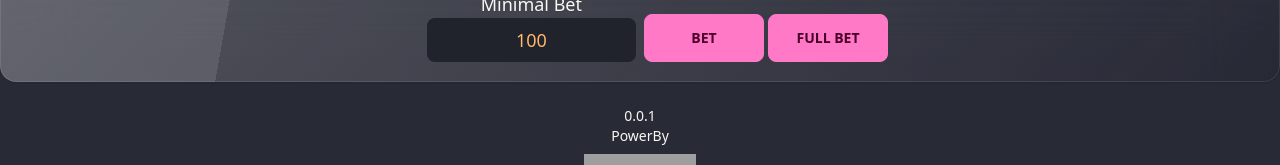
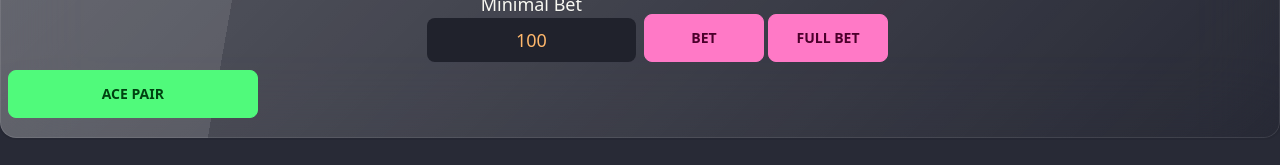
Before and after one commit to nikitamirzani323/BTANGKAS_CLIENT_GAME, a Svelte app in the folder frontend/: page / in a window 1280 px wide. Shown: the part 739-904 px from the top of the page. Built offline with nearby package versions, Linux system fonts and the light colour scheme; grey boxes are pictures that could not be loaded.

Commit message:
update button ace pair

```diff
--- a/frontend/src/App.svelte
+++ b/frontend/src/App.svelte
@@ -306,51 +306,7 @@
       factory_click("DEAL")
 
 	};
-  function hitung(arr_id,arr_val){
-    // let flag_royalflush = false
-    // let flag_fiveofkind = false
-    // let flag_straight_flush = false
-    // let flag_fourofkind = false
-    // let flag_fullhouse = false
-    // let flag_flush = false
-    // let flag_straight = false
-    // let flag_threeofkind = false
-    // let flag_twopair = false
-
-    // flag_royalflush = royal_flush(arr_id)
-    // if(!flag_royalflush){
-    //   flag_fiveofkind = five_kind(arr_id)
-    //   if(!flag_fiveofkind){
-    //     flag_straight_flush = straight_flush(arr_id)
-    //     if(!flag_straight_flush){
-    //       flag_fourofkind = fourofkind(arr_id,arr_val)
-    //       if(!flag_fourofkind){
-    //         flag_fullhouse = fullhouse(arr_id,arr_val)
-    //         if(!flag_fullhouse){
-    //           flag_flush = flush(arr_id,arr_val)
-    //           if(!flag_flush){
-    //             flag_straight = straight(arr_id)
-    //             if(!flag_straight){
-    //               flag_threeofkind = threeofkind(arr_id)
-    //               if(!flag_threeofkind){
-    //                 flag_twopair = twopair(arr_id,arr_val)
-    //                 if(!flag_twopair){
-    //                   acepair(arr_id)
-    //                 }
-    //               }
-    //             }
-    //           }
-    //         }
-    //       }
-    //     }
-    //   }
-    // }
-    // if(flag_win){
-    //   sound = 0;
-    //   win[sound].play();
-    // }
-
-  }
+
   function hitung_statuswinlose(data_array){
     let data_result = [];
 
@@ -1082,7 +1038,6 @@
               }
             }
           }
-          // credit_animation(credit,8,totalbet)
         }
       }
     }
@@ -1597,6 +1552,63 @@
     // c_before = credit;
     // credit = credit - (parseInt(min_bet) * totalbet);
     // c_after = credit;
+  }
+  function card_random(size){
+
+    shuffleArray = []
+    let temp_data = [];
+    let temp_data2 = [];
+    for(let i=0;i<card_result_data.length;i++){
+      if(card_result_data[i].val == "AS" || card_result_data[i].val == "JK"){
+        temp_data.push(card_result_data[i])
+      }
+    }
+
+    let x = 0
+    let usedIndexes2 = [];
+    while(x<2){
+      let randomNumber = Math.floor(Math.random() * temp_data.length)
+      if(!usedIndexes2.includes(randomNumber)){
+        temp_data2.push(temp_data[randomNumber]);
+        usedIndexes2.push(randomNumber);
+        x++;
+      }
+    }
+
+
+    console.log(temp_data2);
+
+    let temp_card_random = [];
+    usedIndexes = [];
+    let i = 0
+    while(i<5){
+      let randomNumber = Math.floor(Math.random() * card_result_data.length)
+      if(!usedIndexes.includes(randomNumber)){
+        if(card_result_data[randomNumber].val != "AS" && card_result_data[randomNumber].val != "JK"){
+          temp_card_random.push(card_result_data[randomNumber]);
+          usedIndexes.push(randomNumber);
+          i++;
+        }
+      }
+    }
+    let temp_combine=temp_data2.concat(temp_card_random)
+    // shuffleArray=temp_data2.concat(temp_card_random)
+    console.log("total combine : "+temp_combine.length)
+
+    x = 0
+    usedIndexes2 = [];
+    while(x<temp_combine.length){
+      let randomNumber = Math.floor(Math.random() * temp_combine.length)
+      if(!usedIndexes2.includes(randomNumber)){
+        shuffleArray.push(temp_combine[randomNumber]);
+        usedIndexes2.push(randomNumber);
+        x++;
+      }
+    }
+
+
+    shuffleArray_fullbet()
+    console.log(shuffleArray);
   }
   function credit_animation_factory(credit_before,total_bet,data_win,n){
     let point = (list_point[n].poin* total_bet)*parseInt(min_bet);
@@ -1932,6 +1944,12 @@
     </div>
   </section>
 
+  <section class="grid grid-cols-5 gap-1 mt-2">
+    <button on:click={() => {
+      card_random(5);
+    }} class="btn btn-success btn-md w-full ">Ace Pair</button>
+  </section>
+
 </main>
 
 <footer class="footer footer-center p-4 text-base-content mt-2 text-center select-none">
```
